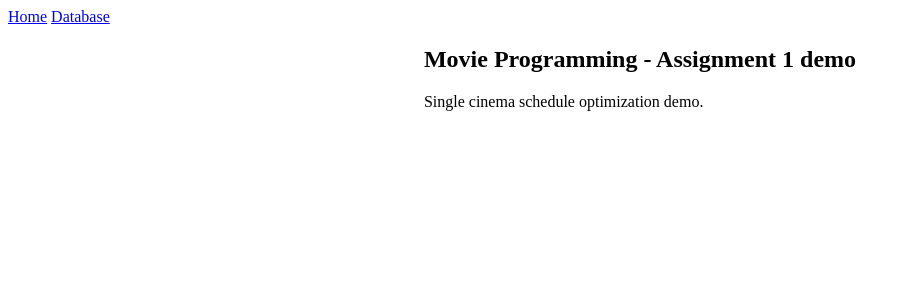
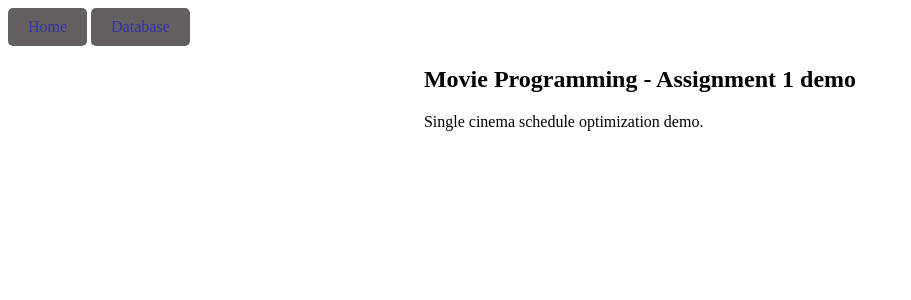
Before and after one commit to jarrok3/data-driven-optimization-hw1, a FastAPI app: page / in a window 1280 px wide. Shown: the top 300 px of the page, without its empty margins (0-911 px from the left). Run offline with FastAPI, Linux system fonts and the light colour scheme.

Commit message:
first dummy version of the app submission

```diff
--- a/app/javascript/views/databaseView.js
+++ b/app/javascript/views/databaseView.js
@@ -2,7 +2,8 @@ export function renderDatabaseView(state) {
     const rows = state.records
         .map(record => `
             <tr>
-                <td>TEST</td>
+                <td>${record.id}</td>
+                <td>${record.title}</td>
             </tr>
         `)
         .join("");
@@ -28,6 +29,7 @@ export function renderDatabaseView(state) {
                     <thead>
                         <tr>
                             <th>col1</th>
+                            <th>col2</th>
                         </tr>
                     </thead>
 
--- a/app/styles/styles.css
+++ b/app/styles/styles.css
@@ -1,5 +1,21 @@
 .center {
   display: flex;
   justify-content: center;
+  flex-direction: column;
   align-items: center;
 }
+
+.nav_block {
+  display: inline-block;
+  padding: 10px 20px;
+  background-color: #646060;
+  color: #3531af;
+  text-decoration: none;
+  border-radius: 5px;
+  transition: background-color 0.3s ease;
+}
+
+.nav_block:hover {
+  background-color: #60d2a4;
+  color: #b8b3b3;
+}
--- a/app/templates/index.html
+++ b/app/templates/index.html
@@ -5,15 +5,15 @@
         <meta name="viewport" content="width=device-width, initial-scale=1.0">
         <title>Cinema Scheduler</title>
 
-        <link rel="stylesheet" href="/styles/styles.css">
+        <link rel="stylesheet" href="./styles/styles.css">
     </head>
 
 
     <body>
         <div>
             <nav>
-                <a href="/" data-link>Home</a>
-                <a href="/database" data-link>Database</a>
+                <a class="nav_block" href="/" data-link>Home</a>
+                <a class="nav_block" href="/database" data-link>Database</a>
             </nav>
         </div>
         <div class="center">
```
